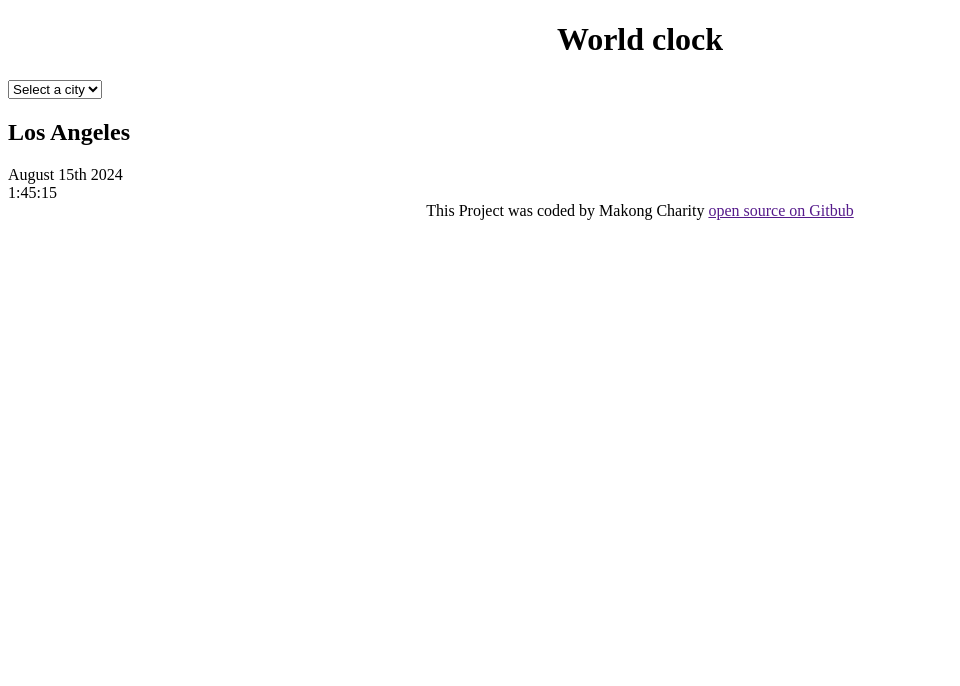
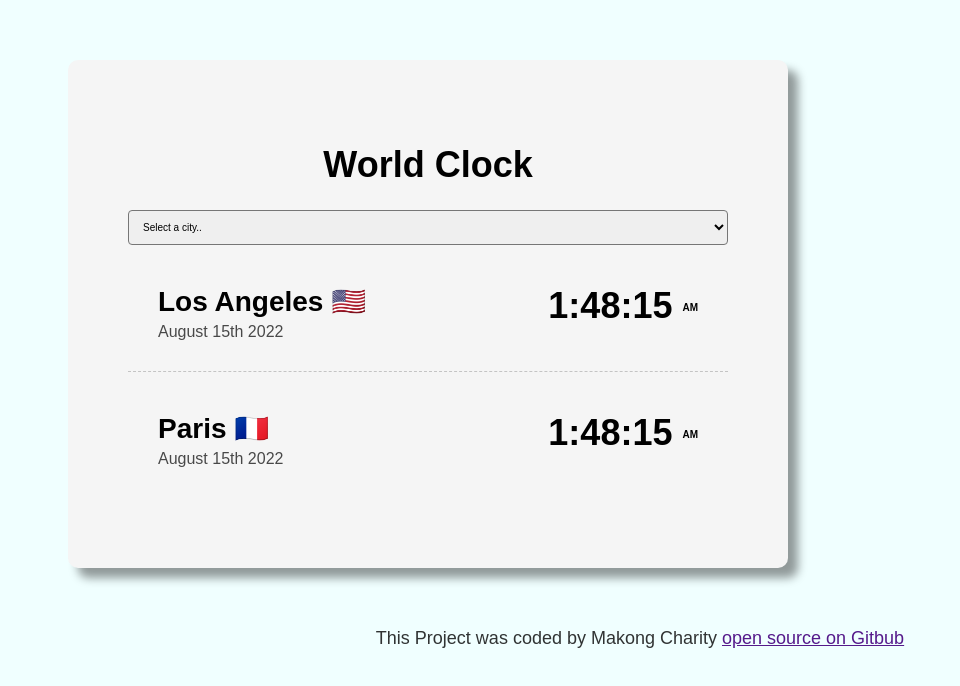
Before and after one commit to Charity-77/world-clock, a plain HTML site: page index.html in a window 1280 px wide. Shown: the whole page, without its empty margins (0-960 px from the left). Drawn offline with nearby package versions, Linux system fonts and the light colour scheme.

Commit message:
Styled with css

```diff
--- a/index.html
+++ b/index.html
@@ -10,23 +10,36 @@
 </head>
 <body>
     <div class="container">
-   <h1>World clock</h1>
-   <select name="" id="">
-    <option value="">Select a city</option>
+      <h1>World Clock</h1>
+
+      <select>
+        <option value="">Select a city..</option>
         <option value="">London</option>
         <option value="">New York</option>
-    <option value="">Auckland </option>
+        <option value="">Auckland</option>
       </select>
+
       <div class="city">
-    <h2>Los Angeles</h2>
+        <div>
+          <h2>Los Angeles 🇺🇸</h2>
+          <div class="date">August 15th 2022</div>
         </div>
-   <div class="date">August 15th 2024</div>
+        <div class="time">1:48:15 <small> AM </small></div>
       </div>
-<div class="time"> 1:45:15</div>
+      <div class="city">
+        <div>
+          <h2>Paris 🇫🇷</h2>
+          <div class="date">August 15th 2022</div>
+        </div>
+        <div class="time">1:48:15 <small> AM </small></div>
+      </div>
+    </div>
     <footer>
         This Project was coded by Makong Charity
         <a href="">open source on Gitbub</a>
+
        </footer>
        <script src="index.js"></script>
+
     </body>
 </html>
--- a/style.css
+++ b/style.css
@@ -1,6 +1,62 @@
+body{
+    background-color: azure;
+    font-family: sans-serif;
+}
+.container{
+    max-width: 600px;
+    margin:0 auto ;
+    background-color: whitesmoke;
+    padding: 60px;
+    box-shadow: 10px 10px 10px rgba(0,0,0,0.4);
+    border-radius: 10px;
+    margin: 60px;
+}
+.city{
+    display: flex;
+    justify-content: space-between;
+    padding: 30px;
+    margin: 10px 0;
+    border-bottom:1px dashed rgba(0, 0,0, 0.2) ;
+
+}
+.city:last-child{
+    border: none;
+}
+.time{
+    font-size: 36px;
+    font-weight: bold;
+}
+.time small {
+    font-size: 10px;
+    vertical-align: middle;
+    line-height: 36px;
+}
+.date{
+    opacity: 0.7;
+}
+select{
+    display: block;
+    width:100%;
+    font-size: 10px;
+    border-radius: 4px;
+    padding: 10px;
+
+}
+
+
+
+
 h1{
     text-align: center;
+    font-family: sans-serif;
+    font-size: 36px;
+}
+h2{
+    margin: 0 0 5px;
+    font-size: 28px;
 }
 footer{
     text-align: center;
+    font-size: 18px;
+    color: RGBA(0,0,0,0.8);
 }
```
Lines whose indentation alone changed are shown as unchanged.
